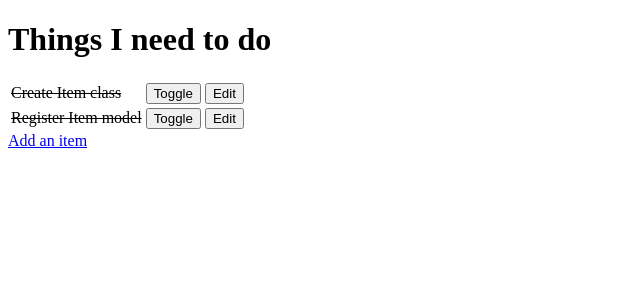
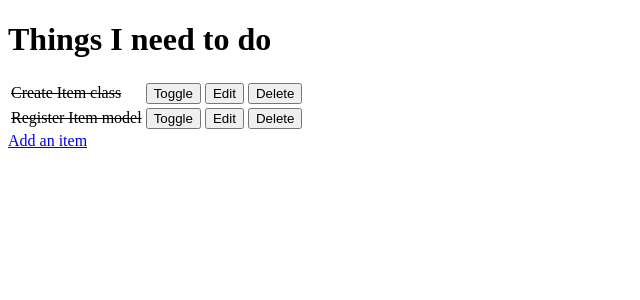
Before and after one commit to nicksmith100/hello-django, a Django app: page / in a window 1280 px wide. Shown: the top 300 px of the page, without its empty margins (0-640 px from the left). Run offline with Django 3.2, Linux system fonts and the light colour scheme; data comes from the database, SQL or seed files in the repository.

Commit message:
Add delete functionality

```diff
--- a/django_todo/urls.py
+++ b/django_todo/urls.py
@@ -22,5 +22,6 @@ urlpatterns = [
     path('', views.get_todo_list, name = 'get_todo_list'),
     path('add', views.add_item, name='add'),
     path('edit/<item_id>', views.edit_item, name='edit'),
-    path('toggle/<item_id>', views.toggle_item, name='toggle')
+    path('toggle/<item_id>', views.toggle_item, name='toggle'),
+    path('delete/<item_id>', views.delete_item, name='delete')
 ]
--- a/todo/templates/todo/todo_list.html
+++ b/todo/templates/todo/todo_list.html
@@ -25,6 +25,11 @@
                         <button>Edit</button>
                     </a>
                 </td>
+                <td>
+                    <a href="/delete/{{ item.id }}">
+                        <button>Delete</button>
+                    </a>
+                </td>
             </tr>
             {% empty %}
             <tr><td>You have nothing to do</td></tr>
--- a/todo/views.py
+++ b/todo/views.py
@@ -44,3 +44,9 @@ def toggle_item(request, item_id):
     item.done = not item.done
     item.save()
     return redirect('get_todo_list')
+
+
+def delete_item(request, item_id):
+    item = get_object_or_404(Item, id=item_id)
+    item.delete()
+    return redirect('get_todo_list')
```
